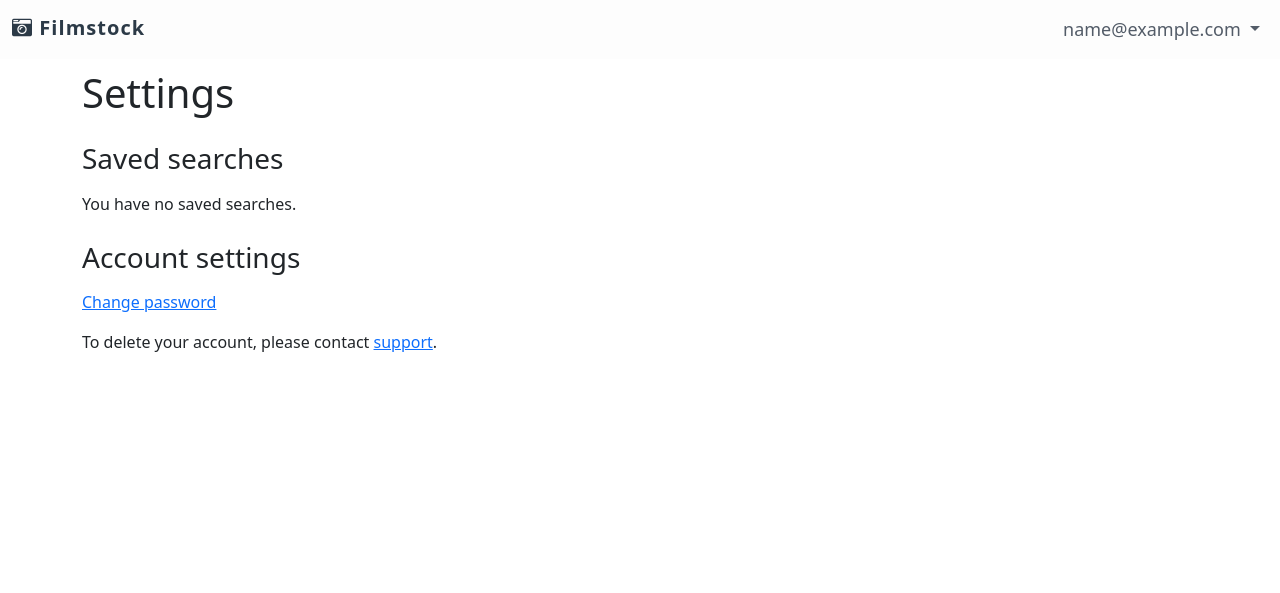
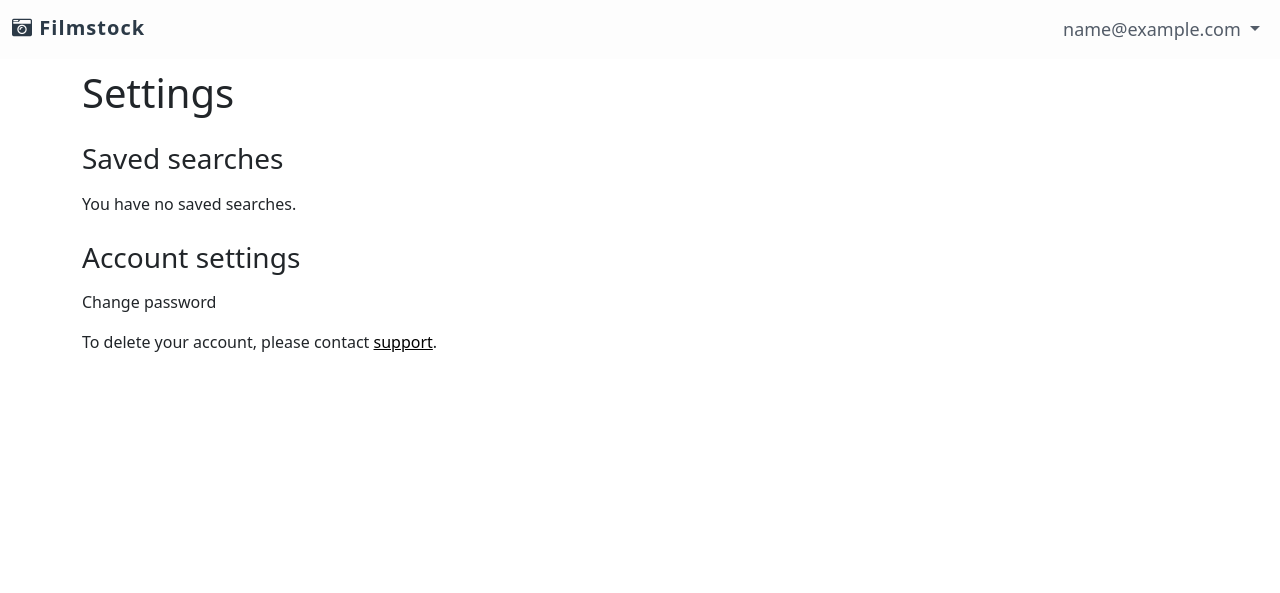
Before and after one commit to abohw/filmstock, a Django app: page /users/users/settings in a window 1280 px wide. Shown: the top 593 px of the page. Run offline with Django 3.2, Linux system fonts and the light colour scheme; the visitor is signed in with stand-in values (Sample User, id 1); data that the repository does not hold is empty.

Commit message:
missed many

```diff
--- a/templates/settings.html
+++ b/templates/settings.html
@@ -19,11 +19,11 @@
 
             <p><b>{{ search.name|truncatechars:25 }}</b> &emsp;
               {% if search.is_subscribed == True %}
-              <a href="/cameras/save/unsubscribe/{{ search.id }}">Unsubscribe</a> &emsp;
+              <a class="link" href="/cameras/save/unsubscribe/{{ search.id }}">Unsubscribe</a> &emsp;
               {% else %}
-              <a href="/cameras/save/subscribe/{{ search.id }}">Subscribe</a> &emsp;
+              <a class="link" href="/cameras/save/subscribe/{{ search.id }}">Subscribe</a> &emsp;
               {% endif %}
-              <a href="/cameras/save/delete/{{ search.id }}">Delete</a></p>
+              <a class="link" href="/cameras/save/delete/{{ search.id }}">Delete</a></p>
 
             <p></p>
 
@@ -37,8 +37,8 @@
 
         <h3 style="margin-top: 25px;">Account settings</h3>
         <p></p>
-        <p><a href="{% url 'password_change' %}">Change password</a></p>
-        <p>To delete your account, please contact <a href="mailto:hi@filmstock.app">support</a>.</p>
+        <p><a hclass="link" ref="{% url 'password_change' %}">Change password</a></p>
+        <p>To delete your account, please contact <a class="link" href="mailto:hi@filmstock.app">support</a>.</p>
 
   </div>
 
```
